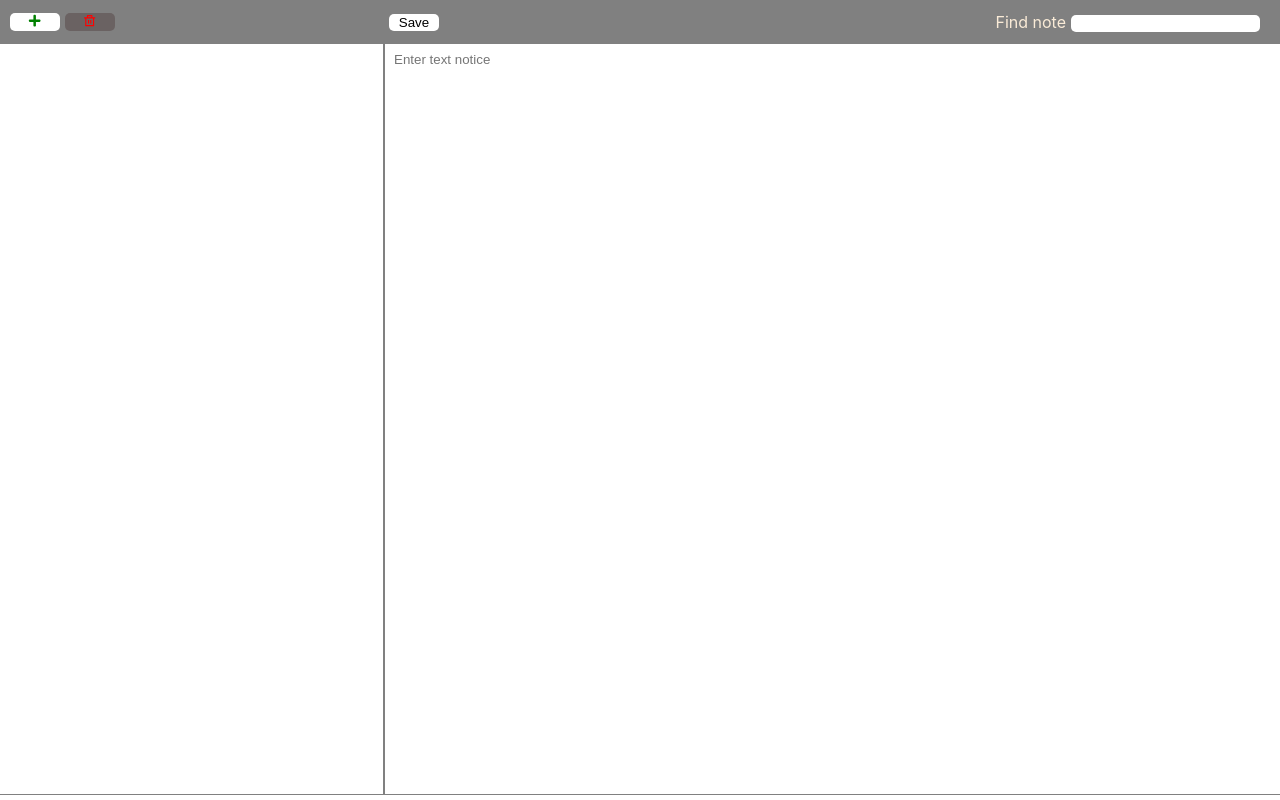
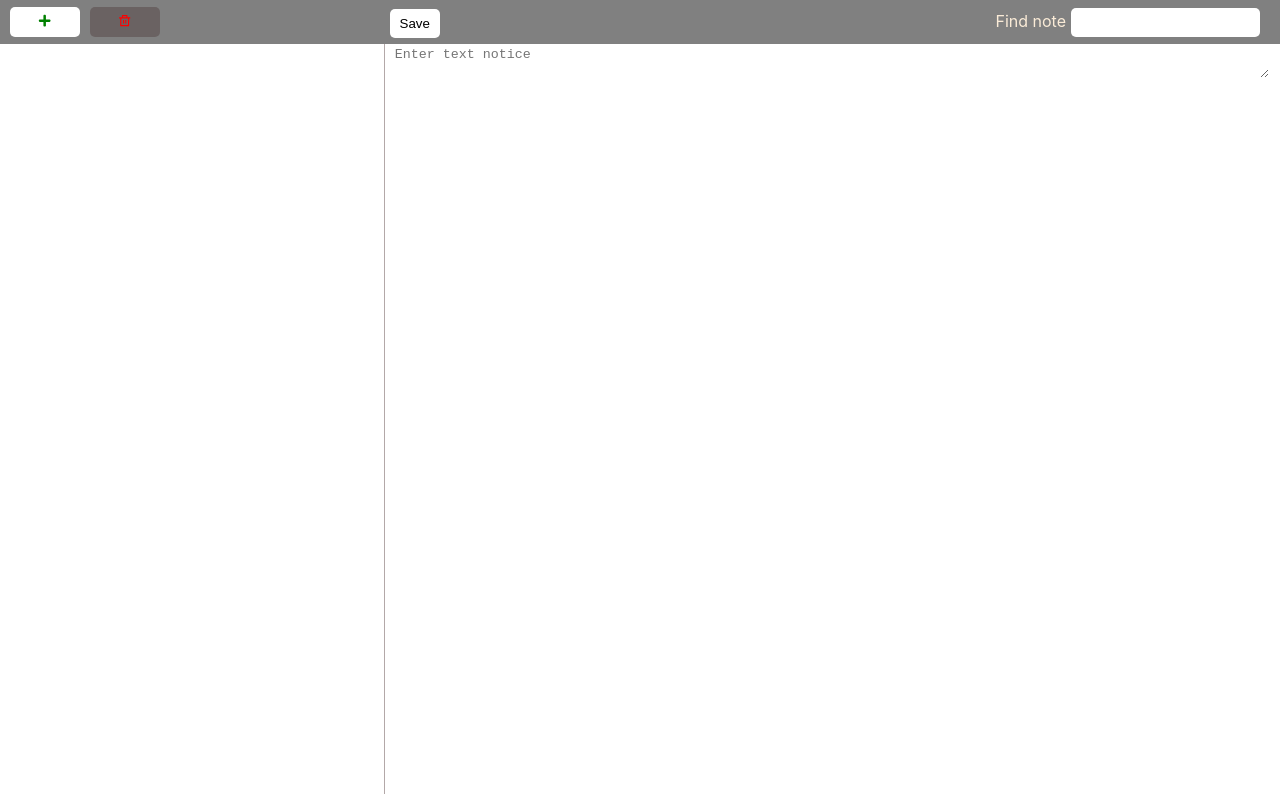
Before and after one commit to Dreamer2201/notes-project, a React (Create React App) app: page / in a window 1280 px wide. Built offline with nearby package versions, Linux system fonts and the light colour scheme.

Commit message:
change add new note to searchBox
change add new note to searchBox, and according btn save in workspace only update new note

```diff
--- a/public/index.html
+++ b/public/index.html
@@ -24,7 +24,7 @@
       work correctly both with client-side routing and a non-root public URL.
       Learn how to configure a non-root public URL by running `npm run build`.
     -->
-    <title>React App</title>
+    <title>Notes React App</title>
   </head>
   <body>
     <noscript>You need to enable JavaScript to run this app.</noscript>
--- a/src/App.js
+++ b/src/App.js
@@ -1,9 +1,10 @@
-import './App.css';
 import { useState, useEffect } from 'react';
 import NoteContext from './context'
 import SearchBox from './components/SearchBox/SearchBox'
 import Sidebar from './components/Sidebar/Sidebar'
 import Workspace from './components/Workspace/Workspace'
+import styles from './App.module.scss'
+
 
 const idb = window.indexedDB || window.msIndexedDB || window.mozIndexedDB || window.webkitIndexedDB
 
@@ -52,8 +53,6 @@ const getAllNotes = () => {
     const notices = data.getAll()
 
     notices.onsuccess = (query) => {
-      console.log('I am work')
-      console.log(queryWord)
       setNotices(query.srcElement.result)
     }
     notices.onerror = () => {
@@ -157,13 +156,13 @@ const addNotice = (userNote) => {
 
   return (
     <NoteContext value={isActiveNote} >
-       <div className="App">
-      <header className="App-header">
+       <div className={styles.App}>
+      <header className={styles.AppHeader}>
         <SearchBox removeNote={deleteNote} activeNote={isActiveNote} add={addNotice} searchNotes={handleChangeFilter} />
       </header>
-      <main className='App-main'>
+      <main className={styles.AppMain}>
         <Sidebar notes={filterNotes} setActive={IsActiveNote} activeNote={isActiveNote} />
-        <div className="wrapperWorkSpace">
+        <div className={styles.wrapperWorkSpace}>
           <Workspace add={addNotice} update={updateNotice} activeNote={isActiveNote}/>
           </div>
       </main>
--- a/src/App.css
+++ b/src/App.module.scss
@@ -3,12 +3,13 @@
 }
 
 
-.App-header {
-
+.AppHeader {
+  width: 100vw;
+  background-color: grey;
 }
 
-.App-main {
-  width: 100%;
+.AppMain {
+
   display: flex;
   flex-direction: row;
   justify-content: flex-start;
@@ -17,5 +18,4 @@
 .wrapperWorkSpace {
   width: 70%;
   min-height: calc(100vh - 50px);
-  outline: 1px solid grey;
 }
--- a/src/components/ListItem/listitem.module.scss
+++ b/src/components/ListItem/listitem.module.scss
@@ -1,14 +1,14 @@
 
 .item {
-    padding-top: 10;
-    padding-bottom: 10px;
-    padding-right: 10px;
+    padding: 10px;
+    overflow: hidden;
     border-bottom: 1px solid rgb(178, 172, 172);
     &.active {
         background-color: rgb(157, 159, 162);
     }
 }
 .textNote {
+    width: calc(100% - 20px);
     padding-right: 5px;
     font-size: 12px;
     display: inline-block;
--- a/src/components/SearchBox/SearchBox.jsx
+++ b/src/components/SearchBox/SearchBox.jsx
@@ -1,7 +1,5 @@
 import React from 'react'
 import { nanoid } from 'nanoid'
-import { ToastContainer, toast } from 'react-toastify'
-import 'react-toastify/dist/ReactToastify.css'
 import { IconContext } from "react-icons"
 import { useState, useContext } from 'react';
 import {noteContext} from '../../context'
@@ -11,16 +9,8 @@ import { RiDeleteBinLine } from "react-icons/ri"
 import styles from './searchbox.module.scss'
 import Modal from '../Modal/ModalDelete'
 
-const toastParam = {
-    position: 'top-right',
-    autoClose: 3000,
-    hideProgressBar: false,
-    closeOnClick: true,
-    pauseOnHover: true,
-    theme: 'colored',
-  };
 
-export default function SearchBox({ removeNote, searchNotes }) {
+export default function SearchBox({ add, removeNote, searchNotes }) {
     const [isOpenModal, setIsOpenModal] = useState(false)
 
     const context = useContext(noteContext)
@@ -34,7 +24,16 @@ export default function SearchBox({ removeNote, searchNotes }) {
     const addNewNote = () => {
         context.changeNote({id: '', text: ''})
         console.log('I am clean context')
-        toast.info('Enter your note', toastParam)
+        const idNewNote = nanoid()
+        const newNote = {
+            id: idNewNote,
+            text: "",
+            createdAT: new Date()
+        }
+      add(newNote)
+      console.log('added note')
+      context.changeNote(newNote)
+
     }
 
     const onDelete = () => {
@@ -44,8 +43,7 @@ export default function SearchBox({ removeNote, searchNotes }) {
   return (
     <div className={styles.wrapperSearchBoxBtns}>
         <div className={styles.wrapperBtns}>
-            <button className={styles.button} type='button' onClick={addNewNote}
-
+            <button className={styles.buttonSearchBox} type='button' onClick={addNewNote}
             >
             <IconContext.Provider value={{ color: "green", className: "global-class-name" }}>
                 <div>
@@ -53,7 +51,7 @@ export default function SearchBox({ removeNote, searchNotes }) {
                 </div>
             </IconContext.Provider>
             </button>
-            <button className={styles.button} type='button' disabled={!context.note.id.trim().length} onClick={onDelete} >
+            <button className={styles.buttonSearchBox} type='button' disabled={!context.note.id.trim().length} onClick={onDelete} >
                 <IconContext.Provider value={{ color: "red", className: "global-class-name" }}>
                     <div>
                         <RiDeleteBinLine />
@@ -67,7 +65,6 @@ export default function SearchBox({ removeNote, searchNotes }) {
                     </div>
                 </IconContext.Provider>
             </button> */}
-            <ToastContainer />
         </div>
         <div>
         <label className={styles.label} htmlFor={filterId}>Find note</label>
--- a/src/components/SearchBox/searchbox.module.scss
+++ b/src/components/SearchBox/searchbox.module.scss
@@ -9,14 +9,17 @@
 .wrapperBtns {
     margin-left: 10px;
     display: flex;
-    gap: 5px;
+    gap: 10px;
     @media screen and (min-width: 768px) {
         margin-left: 10px;
     }
 }
-.button {
+.buttonSearchBox {
+    display: block;
     cursor: pointer;
-    padding: 5px auto;
+    width: 40px;
+    padding-top: 7px;
+    padding-bottom: 7px;
     background-color: #fff;
     border: transparent;
     border-radius: 5px;
@@ -28,7 +31,8 @@
     }
 
     @media screen and (min-width: 768px) {
-        width: 50px;
+        width: 70px;
+        padding: 25px auto;
     }
 }
 .label {
@@ -45,7 +49,8 @@
     border: transparent;
     border-radius: 5px;
     outline: none;
-
+    padding-top: 7px;
+    padding-bottom: 7px;
     &::placeholder {
         color: grey;
         @media screen and (min-width: 768px) {
--- a/src/components/Sidebar/sidebar.module.scss
+++ b/src/components/Sidebar/sidebar.module.scss
@@ -1,10 +1,9 @@
 .wrapperSidebar {
     width: 30%;
     max-height: calc(100vh - 50px);
-    outline: 1px solid grey;
+    border-right: 1px solid rgb(179, 168, 168);
     overflow-y: scroll;
 }
 .list {
-    margin-left: 10px;
     list-style: none;
 }
--- a/src/components/Workspace/Workspace.jsx
+++ b/src/components/Workspace/Workspace.jsx
@@ -49,20 +49,24 @@ export default function Workspace({add, update, activeNote }) {
 
 
   return (
-    <form className={styles.form} onSubmit={onUpdateNotice} >
-        <input className={styles.input}
+    <>
+      <form className={styles.form} onSubmit={onUpdateNotice} >
+        <textarea className={styles.input}
         name="notice"
         typeof="textarea"
         placeholder="Enter text notice"
         value={text}
         onChange={onTextAreaChange}
         >
-        </input>
+        </textarea>
         <button
         className={styles.button}
         type='submit'
         > Save
         </button>
-    </form>
+      </form>
+    </>
+
+
   )
 }
--- a/src/components/Workspace/workspace.module.scss
+++ b/src/components/Workspace/workspace.module.scss
@@ -2,32 +2,39 @@
     position: relative;
     width: 100%;
     height: 100%;
+    outline: none;
+    border: transparent;
+    border: 0px;
 }
 .input {
-    width: 100%;
+    width: calc(100% - 20px);
     margin-left: 5px;
-    border: transparent;
-    outline: none;
+    white-space: pre-wrap;
+    // border: transparent;
+    // outline: none;
+    border: 0px;
     // width: 100%;
     // height: 100%;
     &::placeholder {
         position: absolute;
-        top: 5px;
+        top: 3px;
         left: 5px;
     }
     &:focus,
     &:active {
         outline: none;
+        border: transparent;
     }
 }
 .button {
     position: absolute;
-    top: -30px;
+    top: -35px;
     left: 5px;
 
     cursor: pointer;
     width: 50px;
-    padding: 5px auto;
+    padding-top: 7px;
+    padding-bottom: 7px;
     background-color: #fff;
     border: transparent;
     border-radius: 5px;
```
